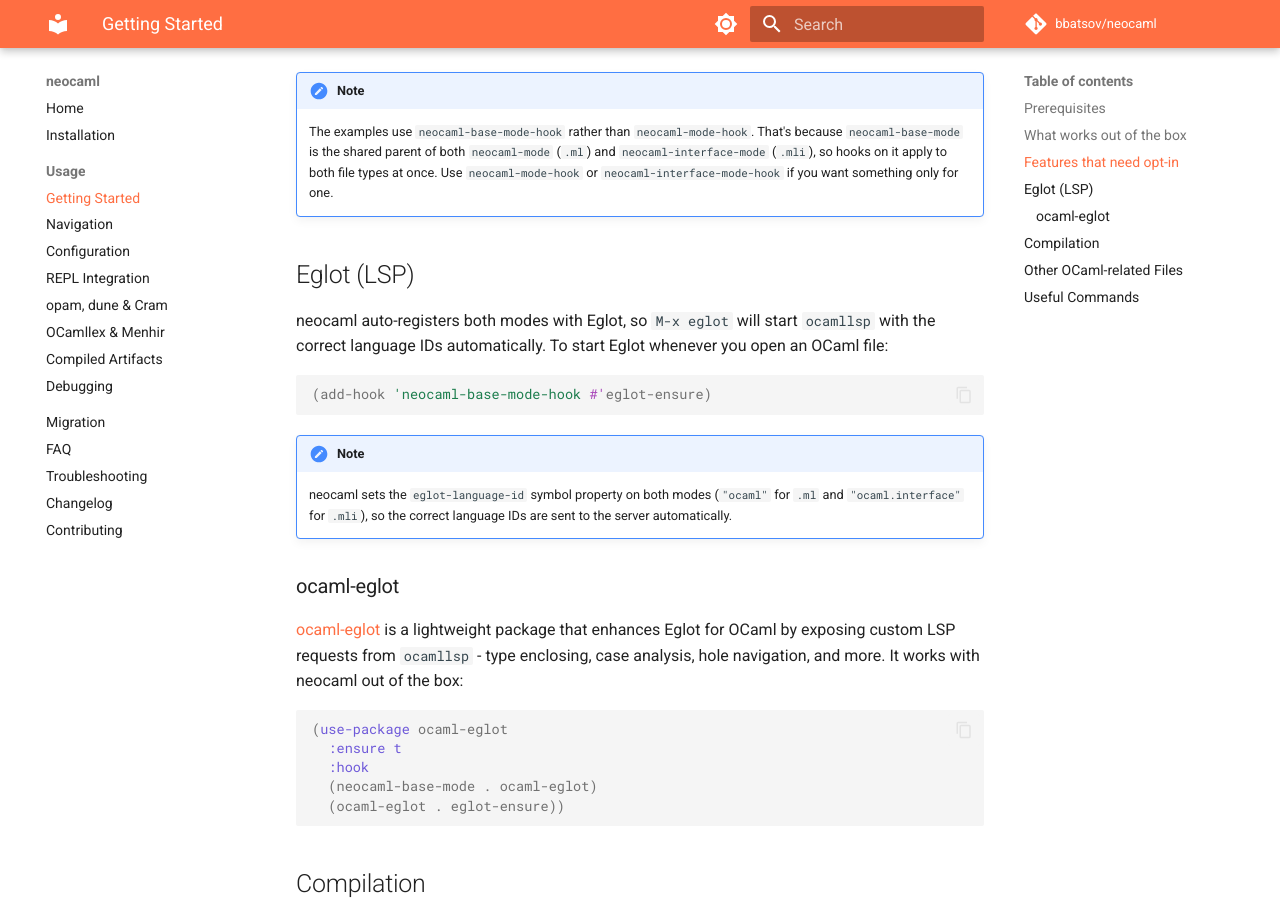
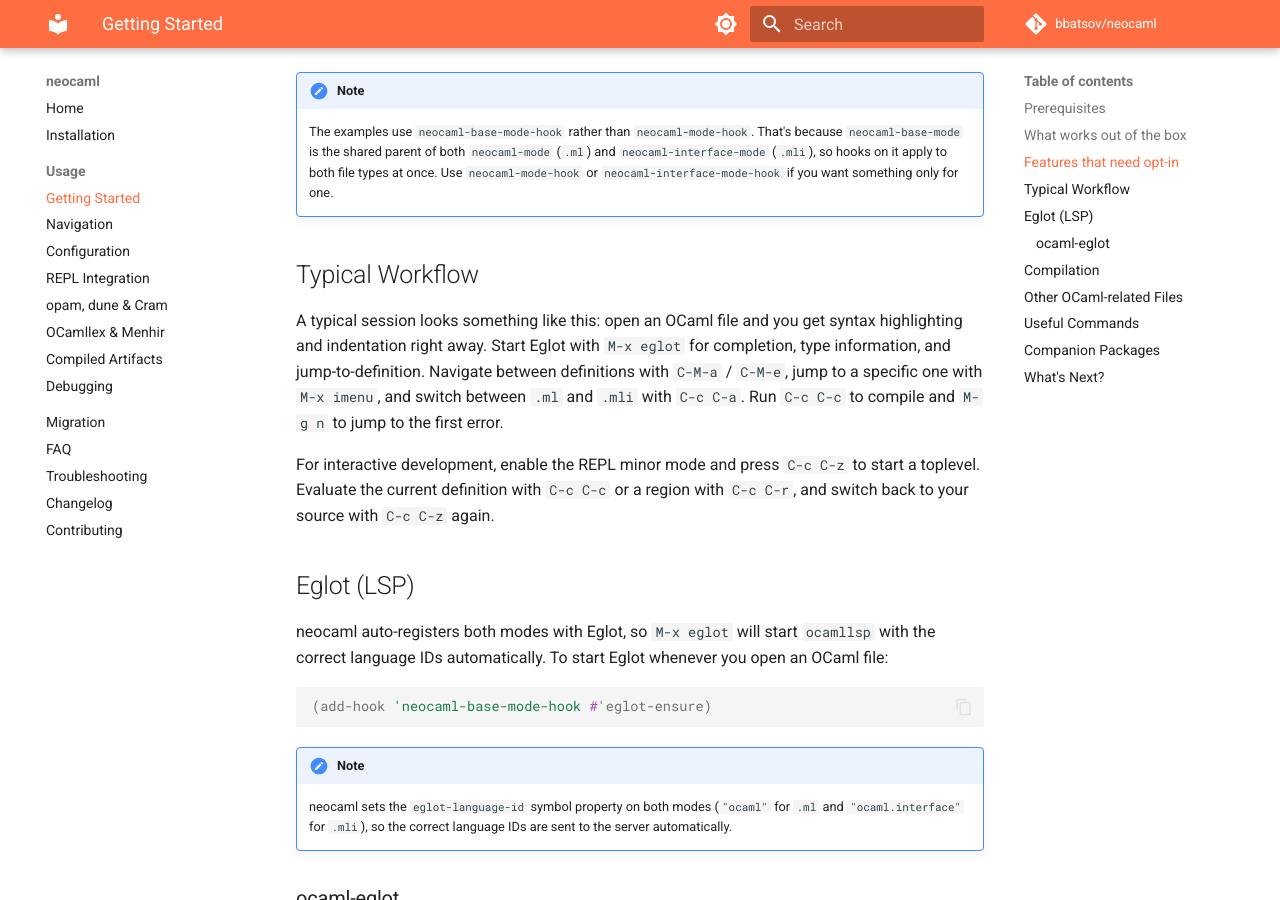
Before and after one commit to bbatsov/neocaml, an MkDocs documentation site: the page built from docs/usage.md, in a window 1280 px wide and 900 px high, scrolled down 1451 px. Built offline with MkDocs 1.6.1 and Material for MkDocs 9.7.7, drawn with Linux system fonts in a browser that asks for light colours; comment, search, counter and statistics services are not loaded; some of the changed text lies outside the part shown.

Commit message:
Add workflow guide, wayfinding, and companion packages
Inspired by CIDER's documentation patterns:
- Add "Typical Workflow" narrative to Getting Started
- Add "What's Next?" wayfinding sections to Installation and Getting Started
- Add "Companion Packages" section consolidating ocaml-eglot, expreg, etc.
- Add customize-group tip to Configuration page
- Expand REPL intro with feature list
- Add general debugging techniques to Troubleshooting
- Expand FAQ with personality entries and help/support info

```diff
--- a/docs/usage.md
+++ b/docs/usage.md
@@ -59,6 +59,21 @@ activated. You add them to your Emacs configuration (typically
     file types at once. Use `neocaml-mode-hook` or
     `neocaml-interface-mode-hook` if you want something only for one.
 
+## Typical Workflow
+
+A typical session looks something like this: open an OCaml file and
+you get syntax highlighting and indentation right away. Start Eglot
+with `M-x eglot` for completion, type information, and
+jump-to-definition. Navigate between definitions with `C-M-a` /
+`C-M-e`, jump to a specific one with `M-x imenu`, and switch between
+`.ml` and `.mli` with `C-c C-a`. Run `C-c C-c` to compile and
+`M-g n` to jump to the first error.
+
+For interactive development, enable the REPL minor mode and press
+`C-c C-z` to start a toplevel. Evaluate the current definition with
+`C-c C-c` or a region with `C-c C-r`, and switch back to your source
+with `C-c C-z` again.
+
 ## Eglot (LSP)
 
 neocaml auto-registers both modes with Eglot, so `M-x eglot` will
@@ -118,3 +133,20 @@ neocaml also registers sensible modes for a few other OCaml-related files:
 | `M-x neocaml-cycle-indent-function` | Toggle between tree-sitter and `indent-relative` indentation |
 
 These are also available from the OCaml menu.
+
+## Companion Packages
+
+These packages work well with neocaml:
+
+- [ocaml-eglot](https://github.com/tarides/ocaml-eglot) - OCaml-specific LSP extensions (type enclosing, case analysis, etc.)
+- [exec-path-from-shell](https://github.com/purcell/exec-path-from-shell) - inherit shell PATH in GUI Emacs (needed on macOS)
+- [expreg](https://github.com/casouri/expreg) - tree-sitter-aware expand-region (see [Configuration](configuration.md#structural-selection))
+- [treesit-fold](https://github.com/emacs-tree-sitter/treesit-fold) - tree-sitter-aware code folding
+- [dape](https://github.com/svaante/dape) - debugging via Debug Adapter Protocol (see [Debugging](debugging.md))
+
+## What's Next?
+
+- [Navigation](navigation.md) - learn the structural navigation commands
+- [Configuration](configuration.md) - customize font-lock levels, indentation, prettify-symbols, and more
+- [REPL Integration](repl.md) - evaluate OCaml code interactively
+- [opam, dune & Cram](opam_and_dune.md) - build commands, opam lint, dune formatting
```
Also changed, not shown: docs/configuration.md (+5 -0 lines), docs/faq.md (+18 -0 lines), docs/installation.md (+7 -0 lines), docs/repl.md (+8 -2 lines), docs/troubleshooting.md (+9 -0 lines).
